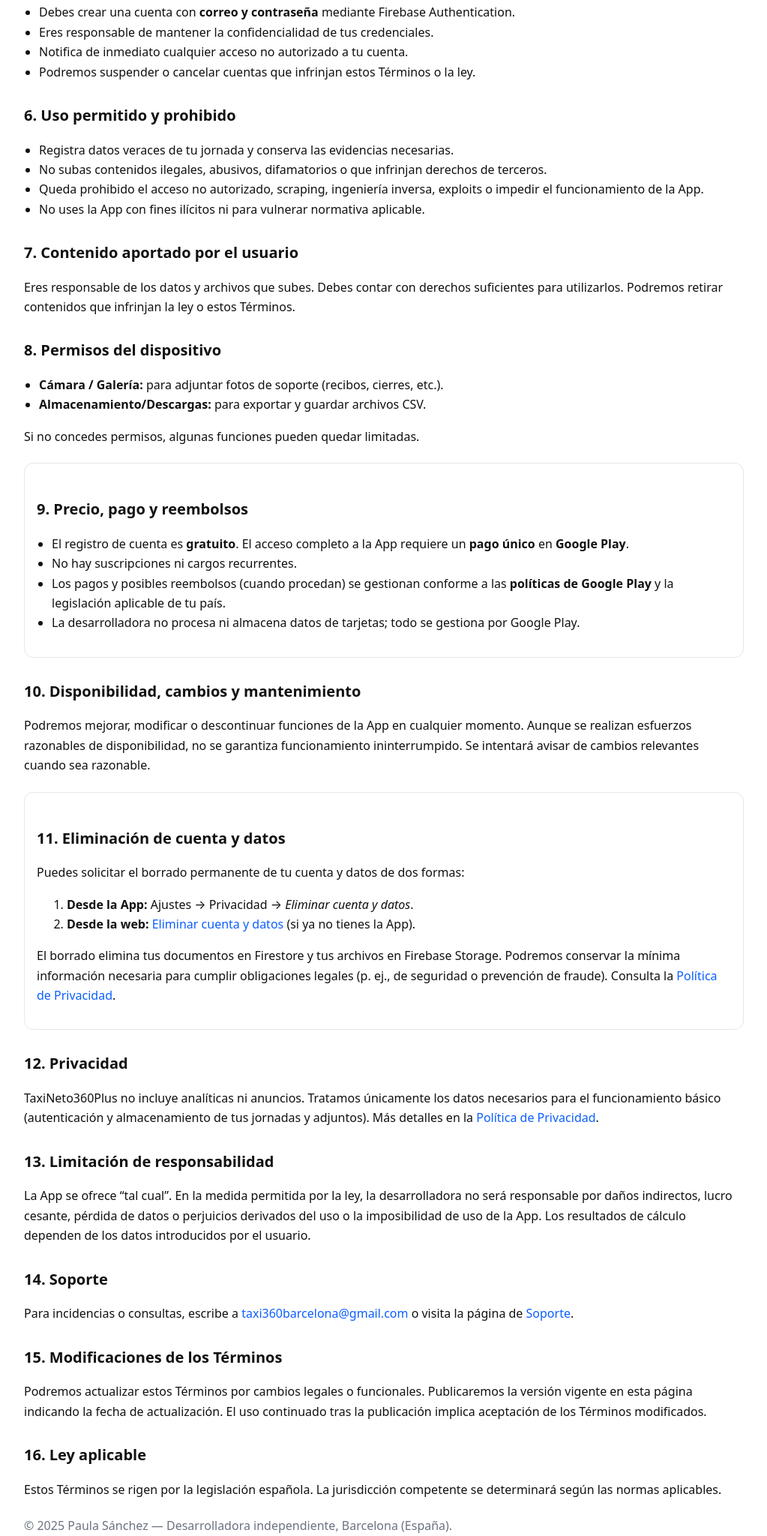
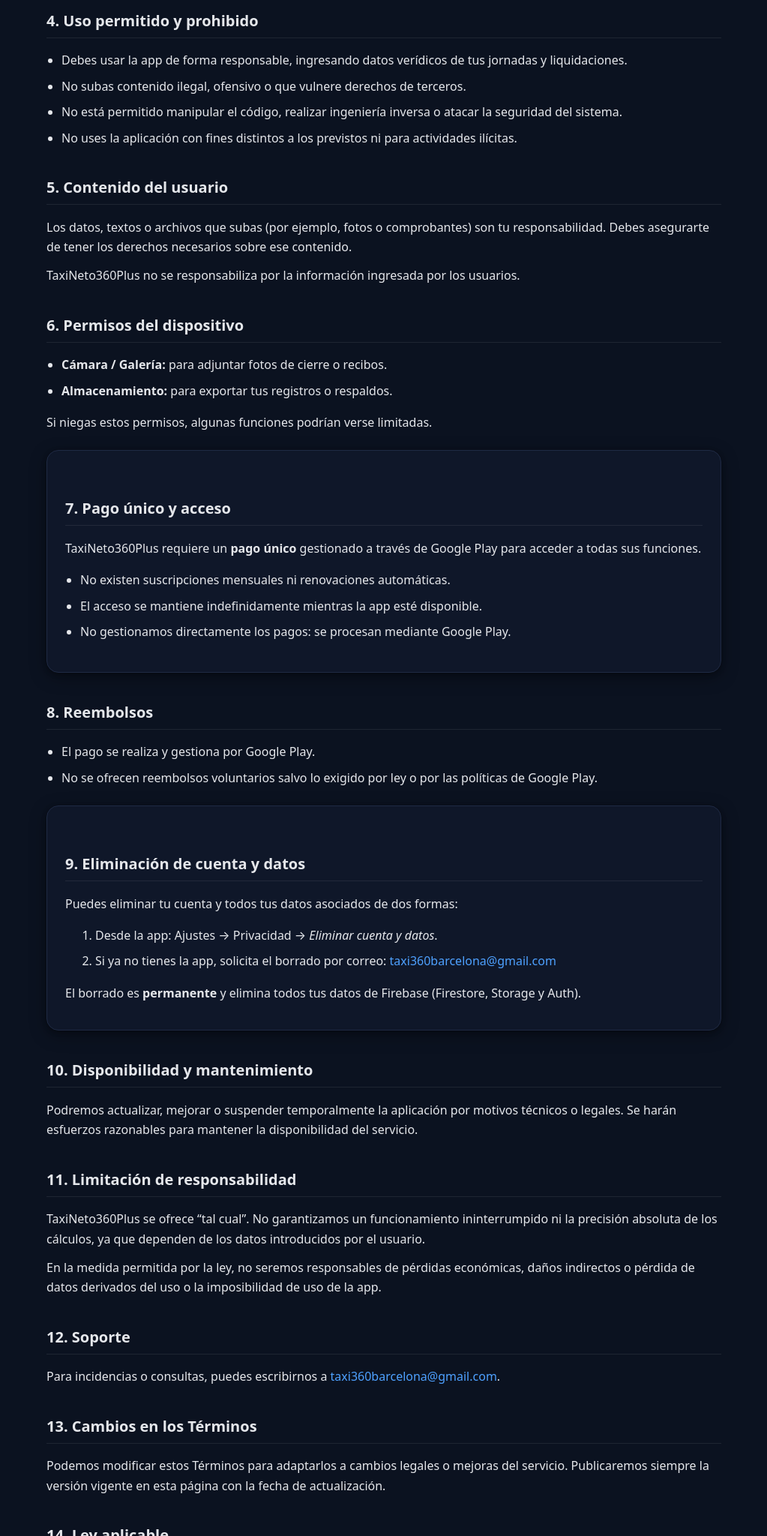
Before and after one commit to pau111000/taxineto360Plus-web, a plain HTML site: page docs/terminos-taxineto360plus.html in a window 1280 px wide. Shown: the part 752-2800 px from the top of the page at 75% size, without its empty margins (128-1151 px from the left). Drawn offline with Linux system fonts and the light colour scheme.

Commit message:
Update terminos-taxineto360plus.html

```diff
--- a/docs/terminos-taxineto360plus.html
+++ b/docs/terminos-taxineto360plus.html
@@ -4,28 +4,73 @@
   <meta charset="utf-8" />
   <title>Términos y Condiciones — TaxiNeto360Plus</title>
   <meta name="viewport" content="width=device-width, initial-scale=1" />
-  <meta name="description" content="Términos de uso de TaxiNeto360Plus: cuenta, uso permitido, contenidos, permisos, pago único en Google Play, reembolsos, eliminación de cuenta y ley aplicable." />
+  <meta name="description" content="Términos de uso de TaxiNeto360Plus: condiciones del servicio, responsabilidades y límites." />
   <meta name="robots" content="noindex" />
   <style>
-    :root{--fg:#111;--muted:#6b7280;--link:#0b5fff}
+    :root{
+      --bg:#0b1220;
+      --fg:#e5e7eb;
+      --muted:#9aa4b2;
+      --accent:#4ea1ff;
+      --border:#1f2a44;
+      --card:#0f1729;
+      --radius:16px;
+      --shadow:0 6px 22px rgba(0,0,0,.35), 0 2px 6px rgba(0,0,0,.25);
+    }
+
     body{
       font-family:system-ui,-apple-system,Segoe UI,Roboto,Ubuntu,Cantarell,Helvetica,Arial,sans-serif;
-      color:var(--fg);max-width:960px;margin:40px auto;padding:0 16px;line-height:1.65;background:#fff
+      margin:0;
+      background:var(--bg);
+      color:var(--fg);
+      line-height:1.65;
     }
-    h1{margin:0 0 4px 0;font-size:1.8rem}
-    .meta{color:var(--muted);margin-bottom:24px}
-    h2{margin-top:28px;font-size:1.25rem}
-    h3{margin-top:18px;font-size:1.05rem}
-    section{margin:22px 0}
-    a{color:var(--link);text-decoration:none}
-    a:hover{text-decoration:underline}
-    ul{padding-left:20px}
-    .card{background:#fff;border:1px solid #e5e7eb;border-radius:12px;padding:16px}
-    .pill{display:inline-block;padding:.2rem .55rem;border:1px solid #e5e7eb;border-radius:999px;font-size:.85rem}
-    .muted{color:#6b7280}
+
+    .wrap{
+      max-width:900px;
+      margin:50px auto;
+      padding:0 20px;
+    }
+
+    h1{
+      font-size:clamp(1.6rem,3vw,2.3rem);
+      margin:0 0 10px 0;
+    }
+
+    h2{
+      font-size:1.25rem;
+      margin-top:36px;
+      border-bottom:1px solid rgba(255,255,255,.08);
+      padding-bottom:6px;
+    }
+
+    p{margin:12px 0;}
+    ul{padding-left:20px;}
+    li{margin-bottom:8px;}
+    a{color:var(--accent);text-decoration:none;}
+    a:hover{text-decoration:underline;}
+    .meta{color:var(--muted);margin-bottom:28px;}
+    .card{
+      background:var(--card);
+      border:1px solid var(--border);
+      border-radius:var(--radius);
+      box-shadow:var(--shadow);
+      padding:24px;
+      margin:24px 0;
+    }
+
+    footer{
+      margin-top:50px;
+      padding-top:20px;
+      border-top:1px solid rgba(255,255,255,.08);
+      text-align:center;
+      color:var(--muted);
+      font-size:.95rem;
+    }
   </style>
 </head>
 <body>
+  <main class="wrap">
     <header>
       <h1>Términos y Condiciones</h1>
       <p class="meta">
@@ -37,151 +82,141 @@
     <section>
       <h2>1. Aceptación de los Términos</h2>
       <p>
-      Al registrarte o utilizar la aplicación <strong>TaxiNeto360Plus</strong> (“la App”), aceptas estos Términos y nuestra
-      <a href="privacidad-taxineto360plus.html">Política de Privacidad</a>. Si no estás de acuerdo, no utilices la App.
+        Al registrarte o utilizar la aplicación <strong>TaxiNeto360Plus</strong>, aceptas estos Términos y nuestra
+        <a href="privacidad-taxineto360plus.html">Política de Privacidad</a>.
+        Si no estás de acuerdo, no uses la aplicación.
       </p>
     </section>
 
     <section>
-    <h2>2. Quién ofrece el servicio</h2>
+      <h2>2. Objeto del servicio</h2>
       <p>
-      La App ha sido desarrollada por <strong>Paula Sánchez</strong>, programadora independiente con base en Barcelona (España).
-      No existe sociedad mercantil ni actividad de publicidad/analítica asociada a la App.
-      Para cualquier comunicación, escribe a <a href="mailto:taxi360barcelona@gmail.com">taxi360barcelona@gmail.com</a>.
+        TaxiNeto360Plus permite registrar y calcular la jornada laboral de un conductor de taxi:
+        ingresos, propinas, gastos diarios y porcentajes de liquidación con su empleador o titular de licencia.
+      </p>
+      <p>
+        La aplicación está pensada para uso individual de <strong>conductores profesionales</strong> o
+        <strong>titulares de una licencia de taxi</strong> (autónomos o jefes con un solo vehículo).
       </p>
     </section>
 
     <section>
-    <h2>3. Elegibilidad</h2>
+      <h2>3. Registro y cuenta</h2>
+      <ul>
+        <li>Para usar la app debes crear una cuenta mediante <strong>correo electrónico y contraseña</strong> (Firebase Authentication).</li>
+        <li>Eres responsable de mantener tus credenciales seguras y no compartirlas con terceros.</li>
+        <li>La sesión permanecerá iniciada hasta que cierres sesión manualmente.</li>
+        <li>Podremos suspender o eliminar tu cuenta si incumples estos Términos o haces un uso indebido del servicio.</li>
+      </ul>
+    </section>
+
+    <section>
+      <h2>4. Uso permitido y prohibido</h2>
+      <ul>
+        <li>Debes usar la app de forma responsable, ingresando datos verídicos de tus jornadas y liquidaciones.</li>
+        <li>No subas contenido ilegal, ofensivo o que vulnere derechos de terceros.</li>
+        <li>No está permitido manipular el código, realizar ingeniería inversa o atacar la seguridad del sistema.</li>
+        <li>No uses la aplicación con fines distintos a los previstos ni para actividades ilícitas.</li>
+      </ul>
+    </section>
+
+    <section>
+      <h2>5. Contenido del usuario</h2>
       <p>
-      Debes tener <strong>18 años o más</strong> (o la mayoría de edad aplicable en tu país) para crear una cuenta y usar la App.
+        Los datos, textos o archivos que subas (por ejemplo, fotos o comprobantes) son tu responsabilidad.
+        Debes asegurarte de tener los derechos necesarios sobre ese contenido.
+      </p>
+      <p>
+        TaxiNeto360Plus no se responsabiliza por la información ingresada por los usuarios.
       </p>
     </section>
 
     <section>
-    <h2>4. Objeto del servicio</h2>
+      <h2>6. Permisos del dispositivo</h2>
+      <ul>
+        <li><strong>Cámara / Galería:</strong> para adjuntar fotos de cierre o recibos.</li>
+        <li><strong>Almacenamiento:</strong> para exportar tus registros o respaldos.</li>
+      </ul>
+      <p>Si niegas estos permisos, algunas funciones podrían verse limitadas.</p>
+    </section>
+
+    <section class="card">
+      <h2>7. Pago único y acceso</h2>
       <p>
-      TaxiNeto360Plus permite registrar jornadas de trabajo de taxi, adjuntar fotos justificativas
-      (por ejemplo, cierres de taxímetro/TPV), calcular importes y saldos (incluyendo propinas y comisiones de apps, si aplican) y exportar datos a CSV.
-      Los cálculos se basan en la información que introduces.
+        TaxiNeto360Plus requiere un <strong>pago único</strong> gestionado a través de Google Play para acceder a todas sus funciones.
+      </p>
+      <ul>
+        <li>No existen suscripciones mensuales ni renovaciones automáticas.</li>
+        <li>El acceso se mantiene indefinidamente mientras la app esté disponible.</li>
+        <li>No gestionamos directamente los pagos: se procesan mediante Google Play.</li>
+      </ul>
+    </section>
+
+    <section>
+      <h2>8. Reembolsos</h2>
+      <ul>
+        <li>El pago se realiza y gestiona por Google Play.</li>
+        <li>No se ofrecen reembolsos voluntarios salvo lo exigido por ley o por las políticas de Google Play.</li>
+      </ul>
+    </section>
+
+    <section class="card">
+      <h2>9. Eliminación de cuenta y datos</h2>
+      <p>Puedes eliminar tu cuenta y todos tus datos asociados de dos formas:</p>
+      <ol>
+        <li>Desde la app: Ajustes → Privacidad → <em>Eliminar cuenta y datos</em>.</li>
+        <li>Si ya no tienes la app, solicita el borrado por correo:
+          <a href="mailto:taxi360barcelona@gmail.com">taxi360barcelona@gmail.com</a>
+        </li>
+      </ol>
+      <p>El borrado es <strong>permanente</strong> y elimina todos tus datos de Firebase (Firestore, Storage y Auth).</p>
+    </section>
+
+    <section>
+      <h2>10. Disponibilidad y mantenimiento</h2>
+      <p>
+        Podremos actualizar, mejorar o suspender temporalmente la aplicación por motivos técnicos o legales.
+        Se harán esfuerzos razonables para mantener la disponibilidad del servicio.
       </p>
     </section>
 
     <section>
-    <h2>5. Cuenta y seguridad</h2>
-    <ul>
-      <li>Debes crear una cuenta con <strong>correo y contraseña</strong> mediante Firebase Authentication.</li>
-      <li>Eres responsable de mantener la confidencialidad de tus credenciales.</li>
-      <li>Notifica de inmediato cualquier acceso no autorizado a tu cuenta.</li>
-      <li>Podremos suspender o cancelar cuentas que infrinjan estos Términos o la ley.</li>
-    </ul>
-  </section>
-
-  <section>
-    <h2>6. Uso permitido y prohibido</h2>
-    <ul>
-      <li>Registra datos veraces de tu jornada y conserva las evidencias necesarias.</li>
-      <li>No subas contenidos ilegales, abusivos, difamatorios o que infrinjan derechos de terceros.</li>
-      <li>Queda prohibido el acceso no autorizado, scraping, ingeniería inversa, exploits o impedir el funcionamiento de la App.</li>
-      <li>No uses la App con fines ilícitos ni para vulnerar normativa aplicable.</li>
-    </ul>
-  </section>
-
-  <section>
-    <h2>7. Contenido aportado por el usuario</h2>
+      <h2>11. Limitación de responsabilidad</h2>
       <p>
-      Eres responsable de los datos y archivos que subes. Debes contar con derechos suficientes para utilizarlos.
-      Podremos retirar contenidos que infrinjan la ley o estos Términos.
+        TaxiNeto360Plus se ofrece “tal cual”.
+        No garantizamos un funcionamiento ininterrumpido ni la precisión absoluta de los cálculos, ya que dependen de los datos introducidos por el usuario.
+      </p>
+      <p>
+        En la medida permitida por la ley, no seremos responsables de pérdidas económicas, daños indirectos o pérdida de datos derivados del uso o la imposibilidad de uso de la app.
       </p>
     </section>
 
     <section>
-    <h2>8. Permisos del dispositivo</h2>
-    <ul>
-      <li><strong>Cámara / Galería:</strong> para adjuntar fotos de soporte (recibos, cierres, etc.).</li>
-      <li><strong>Almacenamiento/Descargas:</strong> para exportar y guardar archivos CSV.</li>
-    </ul>
-    <p>Si no concedes permisos, algunas funciones pueden quedar limitadas.</p>
-  </section>
-
-  <section class="card">
-    <h2>9. Precio, pago y reembolsos</h2>
-    <ul>
-      <li>El registro de cuenta es <strong>gratuito</strong>. El acceso completo a la App requiere un <strong>pago único</strong> en <strong>Google Play</strong>.</li>
-      <li>No hay suscripciones ni cargos recurrentes.</li>
-      <li>Los pagos y posibles reembolsos (cuando procedan) se gestionan conforme a las <strong>políticas de Google Play</strong> y la legislación aplicable de tu país.</li>
-      <li>La desarrolladora no procesa ni almacena datos de tarjetas; todo se gestiona por Google Play.</li>
-    </ul>
-  </section>
-
-  <section>
-    <h2>10. Disponibilidad, cambios y mantenimiento</h2>
-    <p>
-      Podremos mejorar, modificar o descontinuar funciones de la App en cualquier momento.
-      Aunque se realizan esfuerzos razonables de disponibilidad, no se garantiza funcionamiento ininterrumpido.
-      Se intentará avisar de cambios relevantes cuando sea razonable.
-    </p>
-  </section>
-
-  <section class="card">
-    <h2>11. Eliminación de cuenta y datos</h2>
-    <p>Puedes solicitar el borrado permanente de tu cuenta y datos de dos formas:</p>
-    <ol>
-      <li><strong>Desde la App:</strong> Ajustes → Privacidad → <em>Eliminar cuenta y datos</em>.</li>
-      <li><strong>Desde la web:</strong> <a href="eliminar-cuenta-taxineto360plus.html">Eliminar cuenta y datos</a> (si ya no tienes la App).</li>
-    </ol>
-    <p>
-      El borrado elimina tus documentos en Firestore y tus archivos en Firebase Storage.
-      Podremos conservar la mínima información necesaria para cumplir obligaciones legales (p. ej., de seguridad o prevención de fraude).
-      Consulta la <a href="privacidad-taxineto360plus.html">Política de Privacidad</a>.
+      <h2>12. Soporte</h2>
+      <p>Para incidencias o consultas, puedes escribirnos a
+        <a href="mailto:taxi360barcelona@gmail.com">taxi360barcelona@gmail.com</a>.
       </p>
     </section>
 
     <section>
-    <h2>12. Privacidad</h2>
+      <h2>13. Cambios en los Términos</h2>
       <p>
-      TaxiNeto360Plus no incluye analíticas ni anuncios. Tratamos únicamente los datos necesarios para el funcionamiento básico
-      (autenticación y almacenamiento de tus jornadas y adjuntos). Más detalles en la
-      <a href="privacidad-taxineto360plus.html">Política de Privacidad</a>.
+        Podemos modificar estos Términos para adaptarlos a cambios legales o mejoras del servicio.
+        Publicaremos siempre la versión vigente en esta página con la fecha de actualización.
       </p>
     </section>
 
     <section>
-    <h2>13. Limitación de responsabilidad</h2>
+      <h2>14. Ley aplicable</h2>
       <p>
-      La App se ofrece “tal cual”. En la medida permitida por la ley, la desarrolladora no será responsable por daños indirectos,
-      lucro cesante, pérdida de datos o perjuicios derivados del uso o la imposibilidad de uso de la App.
-      Los resultados de cálculo dependen de los datos introducidos por el usuario.
+        Estos Términos se rigen por la legislación española.
+        Cualquier disputa será resuelta conforme a las leyes y tribunales competentes de España.
       </p>
     </section>
 
-  <section>
-    <h2>14. Soporte</h2>
-    <p>
-      Para incidencias o consultas, escribe a
-      <a href="mailto:taxi360barcelona@gmail.com">taxi360barcelona@gmail.com</a>
-      o visita la página de <a href="soporte-taxineto360plus.html">Soporte</a>.
-    </p>
-  </section>
-
-  <section>
-    <h2>15. Modificaciones de los Términos</h2>
-    <p>
-      Podremos actualizar estos Términos por cambios legales o funcionales.
-      Publicaremos la versión vigente en esta página indicando la fecha de actualización.
-      El uso continuado tras la publicación implica aceptación de los Términos modificados.
-    </p>
-  </section>
-
-  <section>
-    <h2>16. Ley aplicable</h2>
-    <p>
-      Estos Términos se rigen por la legislación española. La jurisdicción competente se determinará según las normas aplicables.
-    </p>
-  </section>
-
-  <footer class="meta">
-    © 2025 Paula Sánchez — Desarrolladora independiente, Barcelona (España).
+    <footer>
+      © 2025 Paula Sánchez — Desarrolladora independiente, Barcelona (España)
     </footer>
+  </main>
 </body>
 </html>
```
Lines whose indentation alone changed are shown as unchanged.
